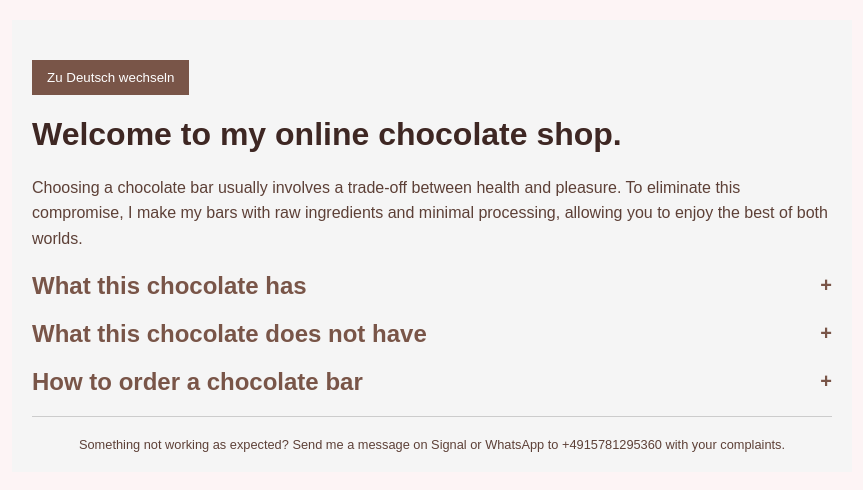
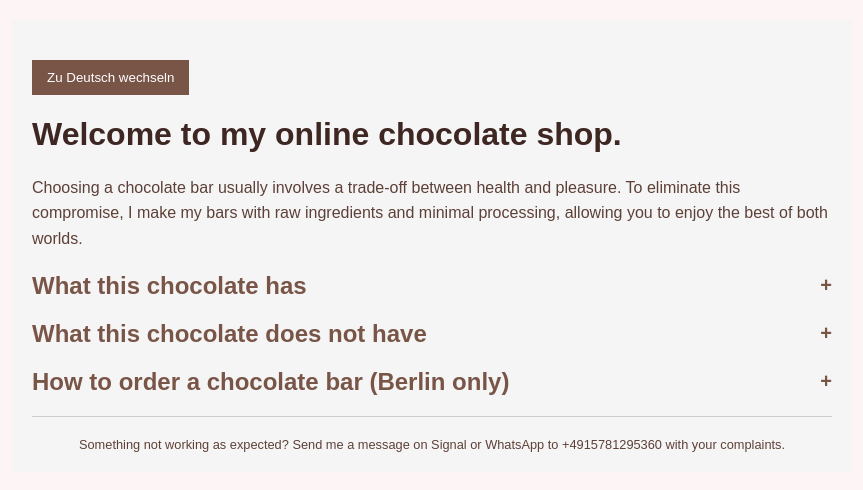
Before and after one commit to Wilfredoo/personal3.0, a React (Create React App) app: page /cacao in a window 1280 px wide. Shown: the top 490 px of the page, without its empty margins (208-1071 px from the left). Built offline with nearby package versions, Linux system fonts and the light colour scheme; a web font is replaced by a local one.

Commit message:
fix text

```diff
--- a/src/components/Cacao/translations.js
+++ b/src/components/Cacao/translations.js
@@ -4,7 +4,7 @@ const translations = {
         introText: "Choosing a chocolate bar usually involves a trade-off between health and pleasure. To eliminate this compromise, I make my bars with raw ingredients and minimal processing, allowing you to enjoy the best of both worlds.",
         ingredientsProcesses: "What this chocolate has",
         whatMakesUnique: "What this chocolate does not have",
-        processInfo: "How to order a chocolate bar",
+        processInfo: "How to order a chocolate bar (Berlin only)",
         chocolateInfo: [
             "Cacao: Bio, organic, and fair trade. Sourced from Peruvian farmers.",
             "Cacao Butter: Also bio and organic, sourced from the same Peruvian locations as the cacao.",
@@ -48,7 +48,7 @@ const translations = {
         ingredientsProcesses: "Was diese Schokolade enthält",
         whatMakesUnique: "Was diese Schokolade nicht enthält",
         howToGetBar: "Wie du deine Schokoladentafel bekommst",
-        processInfo: "Wie bestellst du eine Tafel Schokolade",
+        processInfo: "Wie bestellst du eine Tafel Schokolade (nur für Berlin)",
         chocolateInfo: [
             "Kakao: Bio, ökologisch und fair gehandelt. Bezogen von peruanischen Bauern.",
             "Kakaobutter: Ebenfalls bio und ökologisch, bezogen aus denselben peruanischen Anbaugebieten wie der Kakao.",
```
